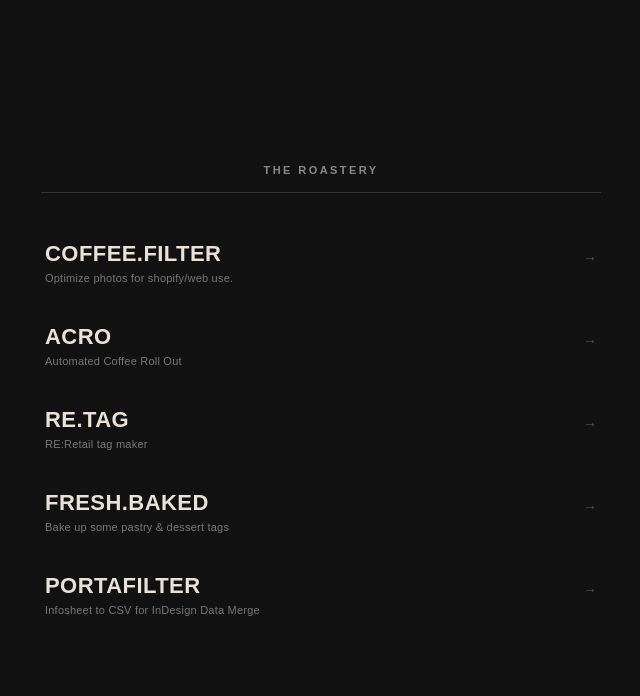
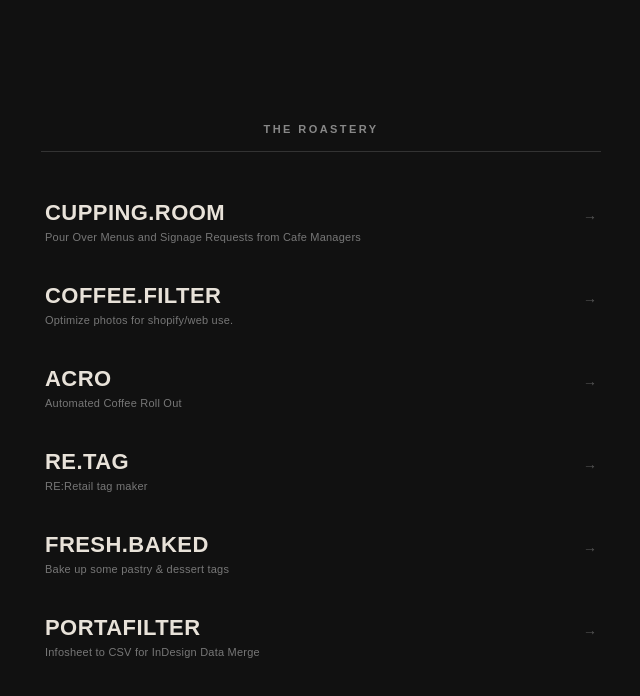
Before and after one commit to tcritools/theroastery, a plain HTML site: page index.html in a window 1280 px wide. Shown: the whole page, without its empty margins (319-959 px from the left). Drawn offline with Linux system fonts and the light colour scheme; a web font is replaced by a local one.

Commit message:
Added cupping room

```diff
--- a/index.html
+++ b/index.html
@@ -149,6 +149,15 @@
       <li>
         <a class="item" href="https://tcritools.github.io/coffeefilter/" target="_blank" rel="noopener">
           <div class="row">
+            <span class="name">cupping.room</span>
+            <span class="arrow">&#8594;</span>
+          </div>
+          <p class="tagline">Pour Over Menus and Signage Requests from Cafe Managers</p>
+        </a>
+      </li>
+      <li>
+        <a class="item" href="https://tcritools.github.io/coffeefilter/" target="_blank" rel="noopener">
+          <div class="row">
             <span class="name">coffee.filter</span>
             <span class="arrow">&#8594;</span>
           </div>
```
